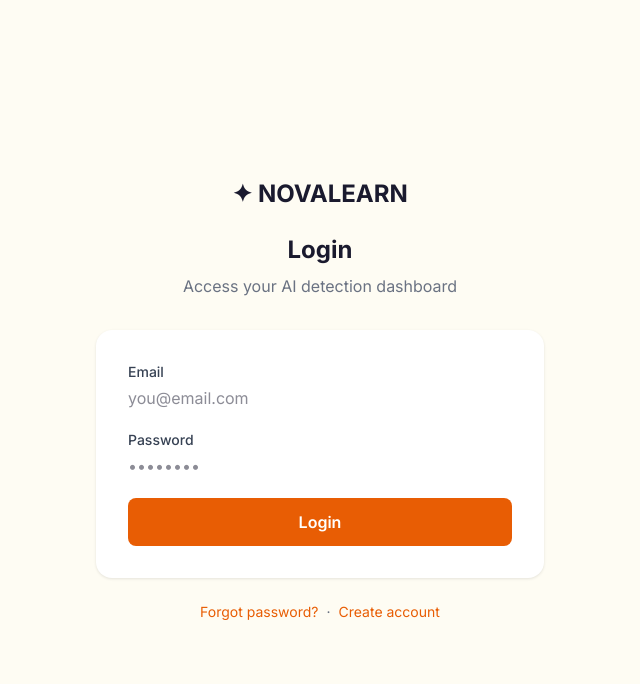
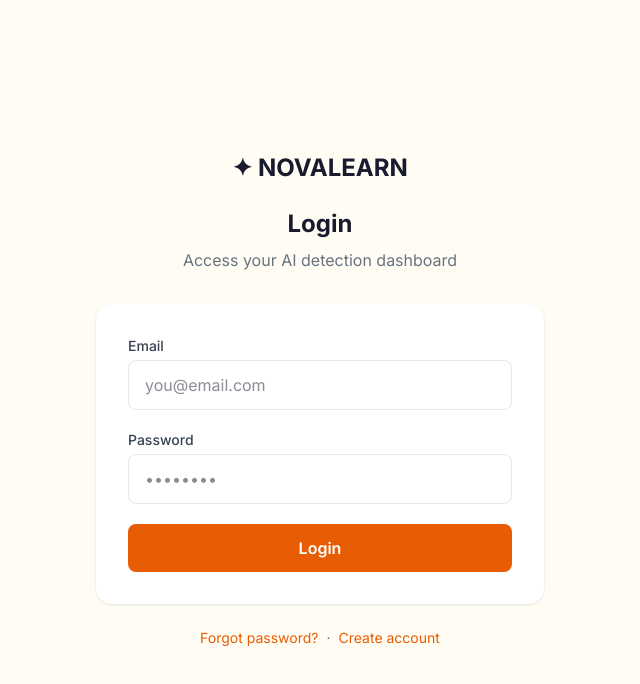
Before and after one commit to larsj45/novalearn-uk, a Next.js app: page /login in a window 1280 px wide. Shown: the top 684 px of the page, without its empty margins (320-960 px from the left). Built offline with nearby package versions, Linux system fonts and the light colour scheme.

Commit message:
fix: add input field styling

```diff
--- a/src/app/globals.css
+++ b/src/app/globals.css
@@ -76,3 +76,18 @@ body {
 .card:hover {
   box-shadow: 0 4px 16px rgba(0, 0, 0, 0.1);
 }
+
+.input {
+  width: 100%;
+  padding: 0.75rem 1rem;
+  border: 1px solid #e5e7eb;
+  border-radius: 0.5rem;
+  font-size: 1rem;
+  transition: border-color 0.2s, box-shadow 0.2s;
+  outline: none;
+}
+
+.input:focus {
+  border-color: var(--accent);
+  box-shadow: 0 0 0 3px rgba(232, 93, 4, 0.1);
+}
```
